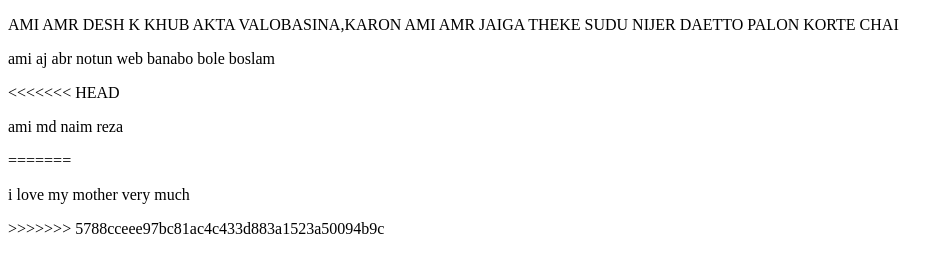
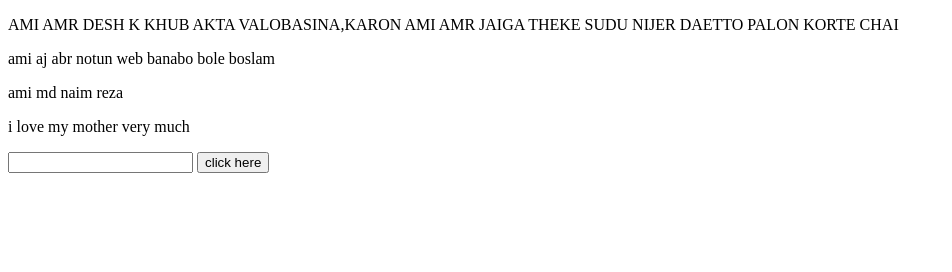
Before and after one commit to naimrezap/first-web, a plain HTML site: page index.html in a window 1280 px wide. Shown: the whole page, without its empty margins (0-952 px from the left). Drawn offline with Linux system fonts and the light colour scheme.

Commit message:
3rd done

```diff
--- a/index.html
+++ b/index.html
@@ -9,10 +9,9 @@
 <body>
     <p>AMI AMR DESH K KHUB AKTA VALOBASINA,KARON AMI AMR JAIGA THEKE SUDU NIJER DAETTO PALON KORTE CHAI</p>
     <p>ami aj abr notun web banabo bole boslam</p>
-<<<<<<< HEAD
     <p>ami md naim reza</p>
-=======
     <p>i love my mother very much</p>
->>>>>>> 5788cceee97bc81ac4c433d883a1523a50094b9c
+    <input type="text">
+    <button>click here</button>
 </body>
 </html>
```
